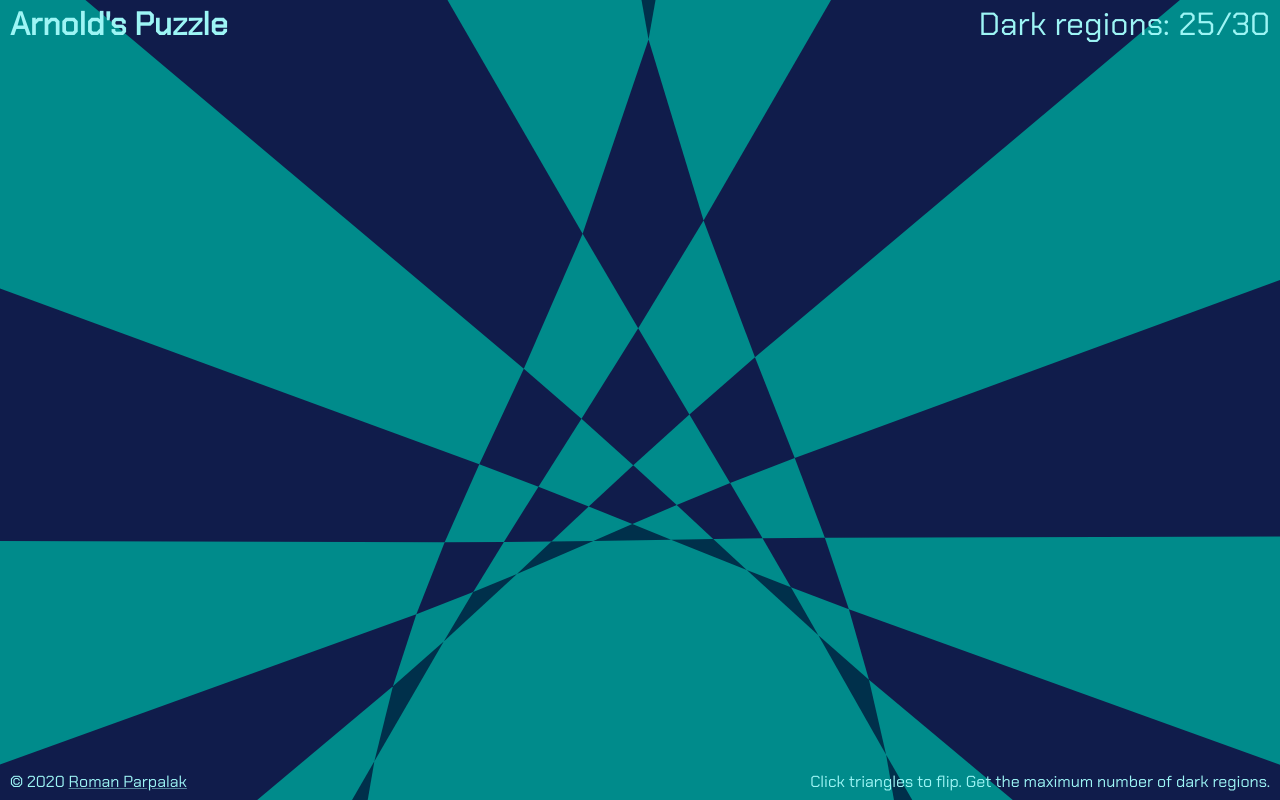
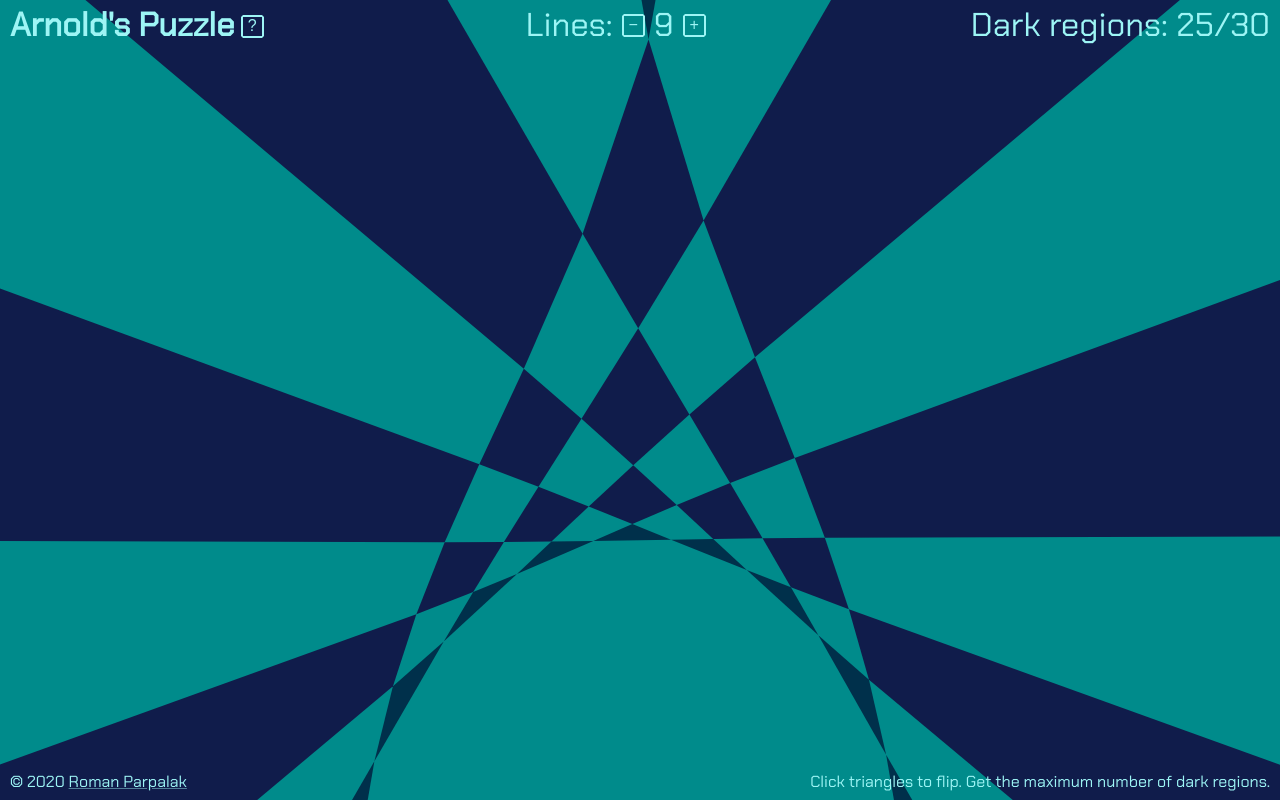
Before and after one commit to parpalak/arnold-puzzle, a plain HTML site: page public/index.html in a window 1280 px wide. Drawn offline with Linux system fonts and the light colour scheme.

Commit message:
User can change the line number.

```diff
--- a/public/index.html
+++ b/public/index.html
@@ -9,13 +9,20 @@
 <body>
 <canvas id="canvas"></canvas>
 <div id="head">
-    <h1>Arnold's Puzzle</h1>
-    <div class="score"></div>
+    <h1>Arnold's Puzzle
+        <button id="help">?</button>
+    </h1>
+    <div class="lines-control">
+        Lines:
+        <button id="minus">−</button>
+        <span id="line-num"></span>
+        <button id="plus">+</button>
+    </div>
     <div class="goal">Dark regions: <span id="score"></span>/<span id="goal"></span></div>
 </div>
 <div id="bottom">
     <div id="info">
-        <span onclick="if (event.ctrlKey) {displayDebugInfo();}">© 2020</span>
+        <span onclick="if (event.ctrlKey) { displayDebugInfo(); renderer.markAsDebug(); }">© 2020</span>
         <a class="link" id="mailto-link" title="Drop me a line" href="mailto:roman%40written.ru">Roman Parpalak</a>
     </div>
     <div id="instruction">Click triangles to flip. Get the maximum number of dark regions.</div>
@@ -27,30 +34,48 @@
 <script>
     const eCanvas = document.getElementById('canvas');
     const field = new Field();
-    const n = localStorage.getItem('current_n');
-    if (n) {
-        field.setState(JSON.parse(localStorage.getItem('stored_' + n)));
-    } else {
-        // field.parseGenerators([0, 1, 0, 2, 1, 0, 3, 2, 1, 0]);
-        field.parseGenerators([0, 1, 0, 2, 1, 0, 3, 2, 1, 0,
-            4, 3, 2, 1, 0,
-            5, 4, 3, 2, 1, 0,
-            6, 5, 4, 3, 2, 1, 0,
-            7, 6, 5, 4, 3, 2, 1, 0,
-            // 8, 7, 6, 5, 4, 3, 2, 1, 0,
-            // 9, 8, 7, 6, 5, 4, 3, 2, 1, 0,
-            // 10, 9, 8, 7, 6, 5, 4, 3, 2, 1, 0,
-            // 11, 10, 9, 8, 7, 6, 5, 4, 3, 2, 1, 0,
-            // 12, 11, 10, 9, 8, 7, 6, 5, 4, 3, 2, 1, 0,
-            // 13, 12, 11, 10, 9, 8, 7, 6, 5, 4, 3, 2, 1, 0,
-        ]);
-        // field.parseGenerators([1, 3, 5, 7, 9, 8, 7, 6, 5, 4, 3, 2, 1, 0, 3, 5, 7, 6, 5, 4, 3, 2, 1, 3, 5, 7, 8, 7, 6, 5, 4, 3, 5, 7, 9, 8, 7, 6, 5, 4, 3, 2, 1, 3, 5, 4, 5, 7, 6, 5, 7, 9, 8, 7, 9]);
+    const renderer = new Renderer(eCanvas, field, recalcScore);
+
+    let n = Number(localStorage.getItem('current_n') || 9);
+
+    document.getElementById('plus').addEventListener('click', (e) => {
+        if (n < 33) {
+            localStorage.setItem('stored_' + field.lineNum, JSON.stringify(field.getState()));
+            localStorage.setItem('current_n', String(field.lineNum));
+            n += 2;
+            changeLineNumTo(n);
+        }
+    });
+    document.getElementById('minus').addEventListener('click', (e) => {
+        if (n >= 5) {
+            localStorage.setItem('stored_' + field.lineNum, JSON.stringify(field.getState()));
+            localStorage.setItem('current_n', String(field.lineNum));
+            n -= 2;
+            changeLineNumTo(n);
+        }
+    });
+
+    function changeLineNumTo(n) {
+        const storedState = localStorage.getItem('stored_' + n);
+        if (storedState) {
+            field.setState(JSON.parse(storedState));
+        } else {
+            const generators = [];
+            for (let i = 0; i < n; i++) {
+                for (let j = i; j--;) {
+                    generators.push(j);
+                }
+            }
+            field.parseGenerators(generators);
+        }
+
+        document.getElementById('line-num').innerHTML = String(n);
+        document.getElementById('goal').innerHTML = String(field.darkPolygonNumLimit());
+        renderer.drawFrame();
+        recalcScore();
     }
 
-    recalcScore();
-
-    const renderer = new Renderer(eCanvas, field, recalcScore);
-    renderer.drawFrame();
+    changeLineNumTo(n);
 
     eCanvas.addEventListener('wheel', function (e) {
         let delta = e.deltaY || e.detail;
@@ -120,8 +145,6 @@
         document.getElementById('score').innerHTML = score || field.darkPolygonNum();
     }
 
-    document.getElementById('goal').innerHTML = field.darkPolygonNumLimit();
-
     renderer.toggleRun();
 </script>
 </body>
--- a/public/model.js
+++ b/public/model.js
@@ -567,7 +567,7 @@ class Field {
     }
 
     getGeneratorParity(i) {
-        return (i % 2 === 0) === (this.s < 0);
+        return (i % 2 === 0) /*=== (this.s <= 0)*/;
     }
 
     calculateStep() {
--- a/public/renderer.js
+++ b/public/renderer.js
@@ -9,6 +9,7 @@ class Renderer {
     _canvasX = 0;
     _canvasY = 0;
     _fps = 0;
+    _isDebug = false;
 
     /**
      * @param eCanvas
@@ -19,6 +20,10 @@ class Renderer {
         this.eCanvas = eCanvas;
         this._field = field;
         this._scoreCallback = scoreCallback;
+    }
+
+    markAsDebug() {
+        this._isDebug = true;
     }
 
     /**
@@ -124,14 +129,36 @@ class Renderer {
         const polygons = this._field.polygons;
         for (let i = polygons.length; i--;) {
             const polygon = polygons[i];
-            if (!polygon.parity && polygon.getCount() >= 4) {
-                continue;
+            if (!this._isDebug && !polygon.parity && polygon.getCount() >= 4) {
+                 continue;
             }
 
             const polygonPoints = polygon.points;
             const pt = polygonPoints[polygonPoints.length - 1];
 
-            ctx.fillStyle = polygon.parity ? (polygon.getCount() === 3 ? '#001a3b' : '#15003b') : (polygon.getCount() < 4 ? '#aed099' : '#89c6af');
+            if (polygon.parity) {
+                ctx.fillStyle = polygon.getCount() === 3 ? '#001a3b' : '#15003b';
+            } else {
+                switch (polygon.getCount()) {
+                    case 3:
+                        ctx.fillStyle = '#aed099';
+                        break;
+                    case 4:
+                        ctx.fillStyle = '#c1824b';
+                        break;
+                    case 5:
+                        ctx.fillStyle = '#458a69';
+                        break;
+                    case 7:
+                        ctx.fillStyle = '#ce89d6';
+                        break;
+                    case 8:
+                        ctx.fillStyle = '#4044cd';
+                        break;
+                    default:
+                        continue;
+                }
+            }
 
             ctx.beginPath();
             ctx.moveTo(pt.rx, pt.ry);
--- a/public/style.css
+++ b/public/style.css
@@ -17,10 +17,51 @@ body {
     color: #9df5f5;
 }
 
+button {
+    font-size: 16px;
+    vertical-align: 5px;
+    line-height: 1;
+    margin: 0;
+    padding: 0;
+    background: transparent;
+    color: #9df5f5;
+    border: 1px solid #9df5f5;
+    border-width: 2px 0;
+    position: relative;
+    width: 19px;
+    height: 23px;
+    pointer-events: auto;
+    }
+    button:hover {
+        cursor: pointer;
+        }
+    button:focus {
+        background-color: rgba(157, 245, 245, 0.2);
+        outline: none;
+        }
+    button:before,
+    button:after {
+        content: '';
+        border: 2px solid transparent;
+        width: 0;
+        height: 100%;
+        position: absolute;
+        top: -2px;
+        }
+    button:before {
+        border-right-color: #9df5f5;
+        left: -4px;
+        }
+    button:after {
+        border-left-color: #9df5f5;
+        right: -4px;
+        }
+
 #head,
 #bottom {
     z-index: 1;
     display: flex;
+    justify-content: space-between;
     align-items: baseline;
     padding: 0 10px;
     pointer-events: none;
@@ -31,28 +72,26 @@ body {
     }
     h1 {
         margin: 0;
-        font-size: 2em;
-        flex: 1 0 auto;
+        font-size: 33px;
         line-height: 1.5;
         }
-    .score {
-        font-size: 2em;
-        flex: 0 0 170px;
+    .lines-control, .goal {
+        font-size: 33px;
+        pointer-events: auto;
         }
+        .lines-control button {
+            margin: 0 3px;
+            vertical-align: 6px;
+            }
         #score {
             min-width: 39px;
             display: inline-block;
             text-align: center;
             }
-    .goal {
-        font-size: 2em;
-        flex: 0 0 auto;
-        }
 
 #bottom {
     position: absolute;
     flex-wrap: wrap-reverse;
-    justify-content: space-between;
     left: 0;
     bottom: 8px;
     right: 0;
```
